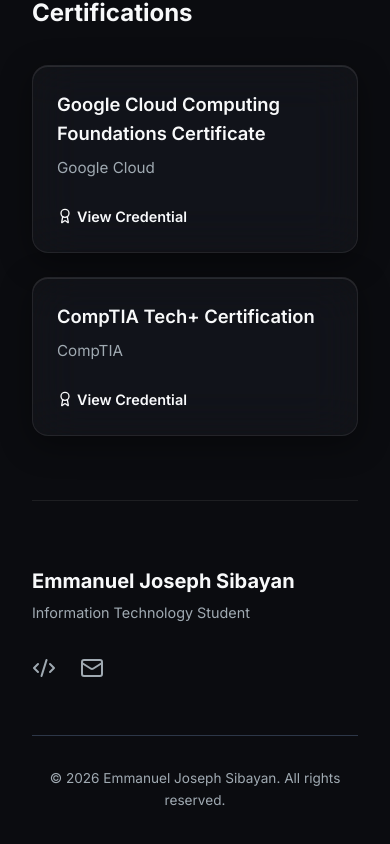
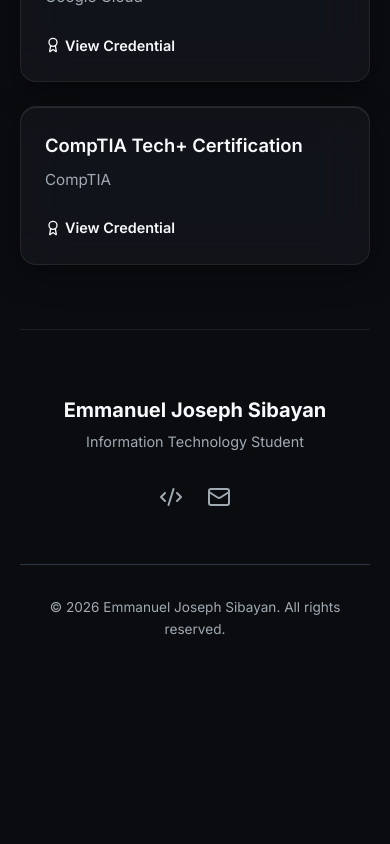
Before and after one commit to jsphemmnl/jsphemmnl.github.io, a React (Vite) app: page / in a window 390 px wide. Shown: the part 3724-4568 px from the top of the page. After the commit the page ends 4397 px from the top, so only its background shows below. Built offline with nearby package versions, Linux system fonts and the light colour scheme.

Commit message:
feat: implement global theme variables and component styles for Hero and Contact sections

```diff
--- a/src/components/Contact.module.css
+++ b/src/components/Contact.module.css
@@ -9,6 +9,14 @@
   flex-wrap: wrap;
   gap: 2rem;
   margin-bottom: 3rem;
+}
+
+@media (max-width: 768px) {
+  .content {
+    flex-direction: column;
+    text-align: center;
+    justify-content: center;
+  }
 }
 
 .branding h3 {
--- a/src/components/Hero.module.css
+++ b/src/components/Hero.module.css
@@ -97,3 +97,24 @@
 .link:hover {
   border-bottom-color: var(--accent);
 }
+
+@media (max-width: 768px) {
+  .heroContent {
+    justify-content: center;
+    text-align: center;
+    gap: 2rem;
+  }
+
+  .location, .links {
+    justify-content: center;
+  }
+
+  .avatarGlass {
+    width: 150px;
+    height: 150px;
+  }
+
+  .hero {
+    padding-top: 5rem !important;
+  }
+}
--- a/src/index.css
+++ b/src/index.css
@@ -99,6 +99,12 @@
   padding: 0 2rem;
 }
 
+@media (max-width: 768px) {
+  .container {
+    padding: 0 1.25rem;
+  }
+}
+
 section {
   padding: 4rem 0;
   border-bottom: 1px solid var(--glass-border);
```
